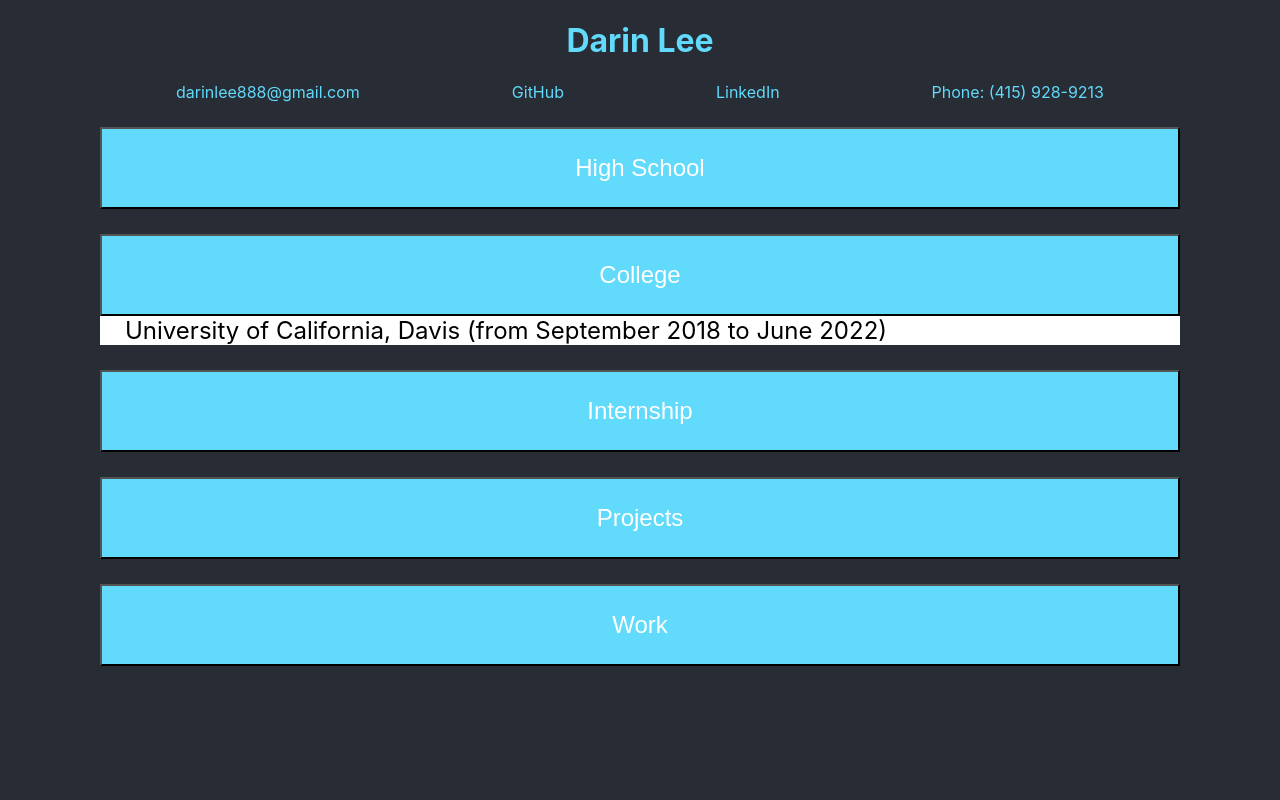
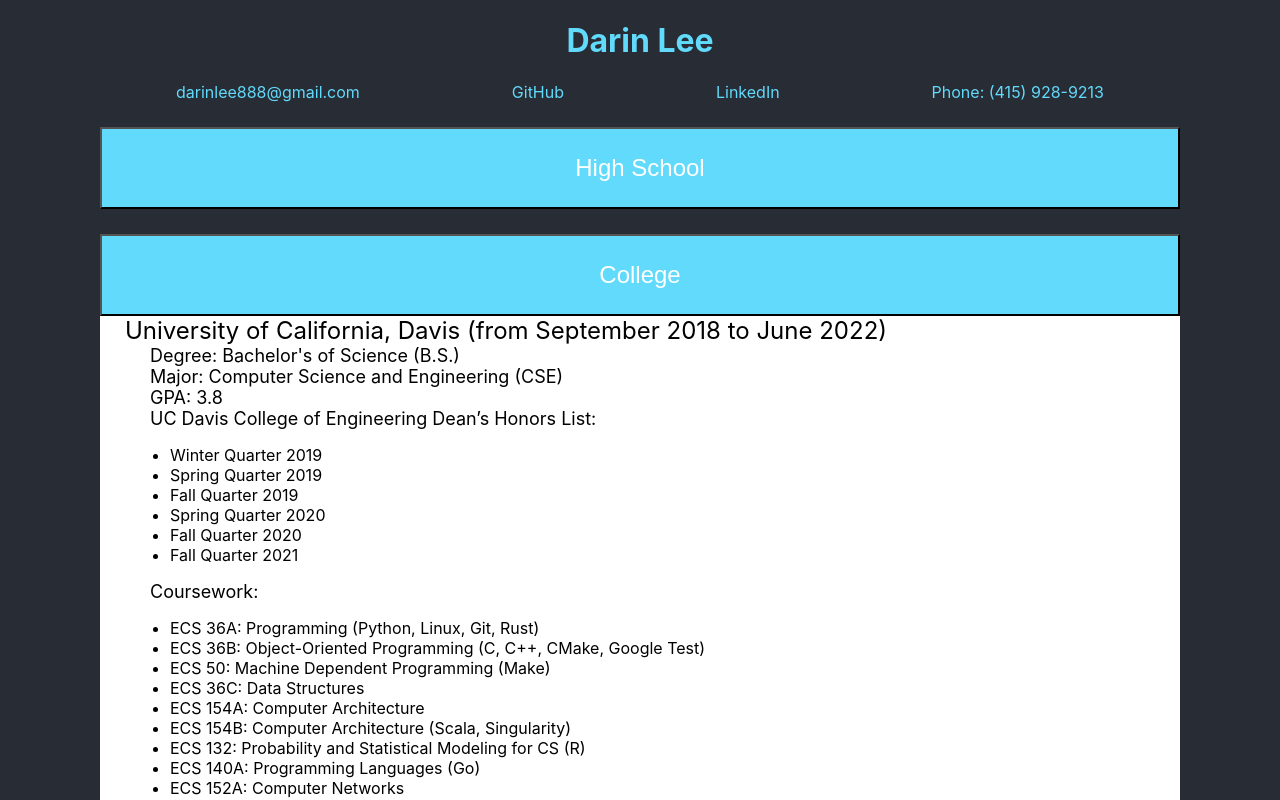
Before and after one commit to darinlee888/react-gh-pages, a React (Create React App) app: page / in a window 1280 px wide. Both pictures are taken after a click on the button "College". Shown: the top 800 px of the page. Built offline with nearby package versions, Linux system fonts and the light colour scheme.

Commit message:
Added college and project info

```diff
--- a/src/App.js
+++ b/src/App.js
@@ -47,6 +47,35 @@
     <div className="info">
       <a className="title" rel="noreferrer" href="https://www.ucdavis.edu/" target="_blank">University of California, Davis</a>
       <span className="title"> (from September 2018 to June 2022)</span>
+      <div className="subtitle">Degree: Bachelor's of Science (B.S.)</div>
+      <div className="subtitle">Major: Computer Science and Engineering (CSE)</div>
+      <div className="subtitle">GPA: 3.8</div>
+      <div className="subtitle">UC Davis College of Engineering Dean’s Honors List:</div>
+      <ul className="description">
+        <li>Winter Quarter 2019</li>
+        <li>Spring Quarter 2019</li>
+        <li>Fall Quarter 2019</li>
+        <li>Spring Quarter 2020</li>
+        <li>Fall Quarter 2020</li>
+        <li>Fall Quarter 2021</li>
+      </ul>
+      <div className="subtitle">Coursework:</div>
+      <ul className="description">
+        <li>ECS 36A: Programming (Python, Linux, Git, Rust)</li>
+        <li>ECS 36B: Object-Oriented Programming (C, C++, CMake, Google Test)</li>
+        <li>ECS 50: Machine Dependent Programming (Make)</li>
+        <li>ECS 36C: Data Structures</li>
+        <li>ECS 154A: Computer Architecture</li>
+        <li>ECS 154B: Computer Architecture (Scala, Singularity)</li>
+        <li>ECS 132: Probability and Statistical Modeling for CS (R)</li>
+        <li>ECS 140A: Programming Languages (Go)</li>
+        <li>ECS 152A: Computer Networks</li>
+        <li>ECS 162: Web Programming (HTML, CSS, JavaScript, Node.js, REST APIs, SQLite, React.js, D3.js)</li>
+        <li>ECS 122A: Algorithm Design and Analysis</li>
+        <li>ECS 150: Operating Systems (Docker)</li>
+        <li>ECS 160: Software Engineering (Java, JUnit)</li>
+        <li>ECS 122B: Algorithm Design and Analysis</li>
+      </ul>
     </div>;
   }
 
@@ -58,12 +87,8 @@
       <span className="title"> (from July 2021 to September 2021)</span>
       <div className="subtitle">Software Dev Engineer I Intern (Consumer Payments, Payments Security)</div>
       <ul className="description">
-        <li>
-          Wrote a user-friendly script to automate the dynamic configuration update process for technicians (Python)
-        </li>
-        <li>
-          Wrote integration tests for the team's development pipelines, speeding up the deployment process (Java, AWS)
-        </li>
+        <li>Wrote a user-friendly script to automate the dynamic configuration update process for technicians (Python)</li>
+        <li>Wrote integration tests for the team's development pipelines, speeding up the deployment process (Java, AWS)</li>
       </ul>
     </div>;
   }
@@ -76,6 +101,10 @@
         ECS 193A/B: Senior Design Project
       </a>
       <span className="title"> (from January 2022 to June 2022)</span>
+      <ul className="description">
+        <li>Interactive website with data visualizations displaying the results of a survey conducted by our client</li>
+        <li>Technologies Used: HTML, CSS, JavaScript, React.js, D3.js</li>
+      </ul>
     </div>;
   }
 
```
